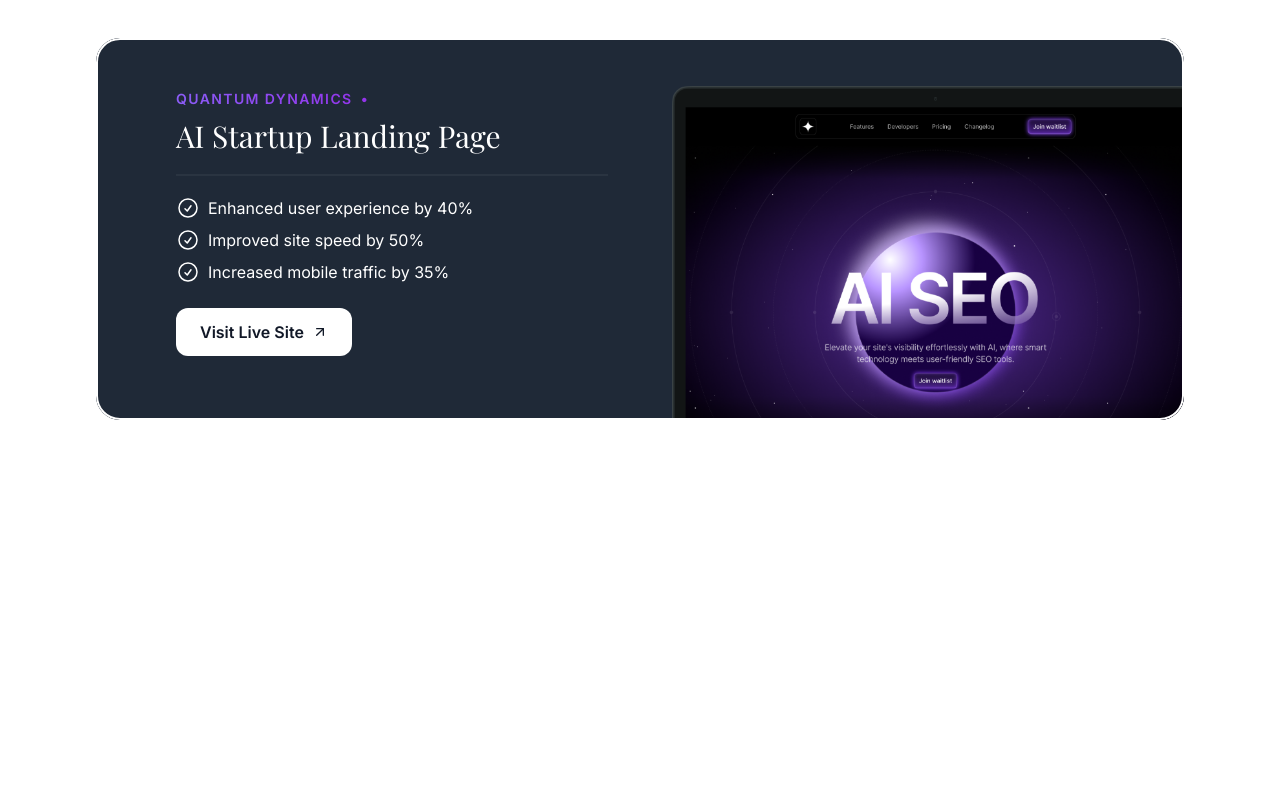
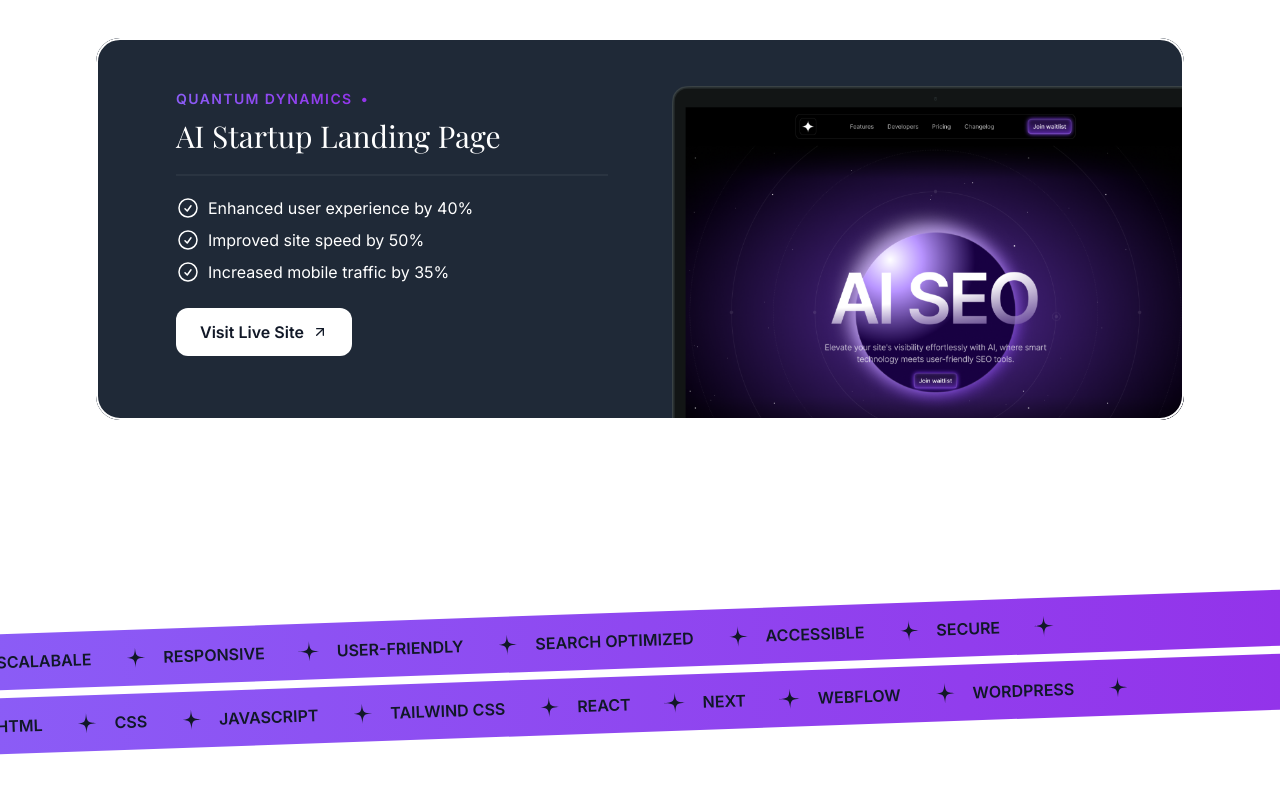
Before and after one commit to bhaumik-dev/bhaumik-dev-portfolio, a Next.js app: page / in a window 1280 px wide. Shown: the part 1916-2710 px from the top of the page. Before the commit the page ends 2432 px from the top, so only its background shows below. Built offline with nearby package versions, Linux system fonts and the light colour scheme; a web font is replaced by a local one.

Commit message:
Completed marquee tape without animation

```diff
--- a/src/app/page.tsx
+++ b/src/app/page.tsx
@@ -1,6 +1,7 @@
 import { Header } from "@/sections/Header";
 import { HeroSection } from "@/sections/Hero";
 import { ProjectsSection } from "@/sections/Projects";
+import { TapeSection } from "@/sections/Tape";
 
 export default function Home() {
   return (
@@ -8,6 +9,7 @@ export default function Home() {
       <Header />
       <HeroSection />
       <ProjectsSection />
+      <TapeSection />
     </div>
   );
 }
--- a/src/sections/Tape.tsx
+++ b/src/sections/Tape.tsx
@@ -1,3 +1,57 @@
+import StarIcon from "@/assets/icons/star.svg";
+
+const words = [
+  "Scalabale",
+  "Responsive",
+  "User-Friendly",
+  "Search Optimized",
+  "Accessible",
+  "Secure",
+];
+
+const technologies = [
+  "HTML",
+  "CSS",
+  "JavaScript",
+  "Tailwind CSS",
+  "React",
+  "Next",
+  "Webflow",
+  "WordPress",
+];
+
 export const TapeSection = () => {
-  return <div>Tape Section</div>;
+  return (
+    <div className="py-12 lg:py-24 overflow-x-clip">
+      {/* Tape 1 */}
+      <div className="bg-gradient-to-r from-violet-500 to-purple-600 -rotate-2 -mx-1">
+        <div className="flex [mask-image:linear-gradient(to_right, transparent, black_10%, black_90%, transparent)]">
+          <div className="flex flex-none gap-4 py-4 ">
+            {words.map((word) => (
+              <div key={word} className="inline-flex gap-8 items-center">
+                <span className="uppercase font-semibold text-md">{word}</span>
+                <StarIcon className="size-6 -rotate-8" />
+              </div>
+            ))}
+          </div>
+        </div>
+      </div>
+
+      {/* Tape 2 */}
+      <div className="bg-gradient-to-r from-violet-500 to-purple-600 -rotate-2 -mx-1 mt-2">
+        <div className="flex [mask-image:linear-gradient(to_right, transparent, black_10%, black_90%, transparent)]">
+          <div className="flex flex-none gap-4 py-4 ">
+            {technologies.map((technology) => (
+              <div key={technology} className="inline-flex gap-8 items-center">
+                <span className="uppercase font-semibold text-md">
+                  {technology}
+                </span>
+                <StarIcon className="size-6 -rotate-8" />
+              </div>
+            ))}
+          </div>
+        </div>
+      </div>
+    </div>
+  );
 };
```
